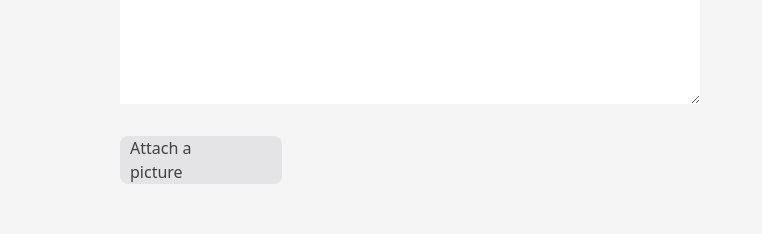
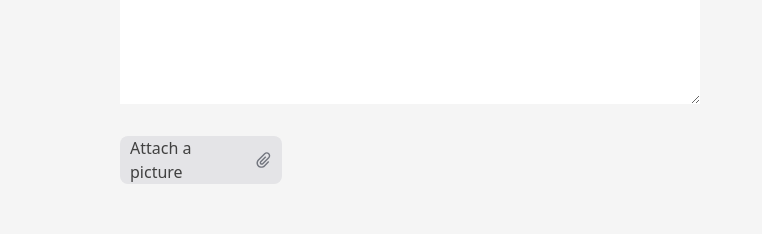
Before and after one commit to OthmanSALAHI/frontend-dothatask, a React (Vite) app: page /add-service in a window 1280 px wide. Shown: the part 880-1114 px from the top of the page, without its empty margins (0-762 px from the left). Built offline with nearby package versions, Linux system fonts and the light colour scheme.

Commit message:
Add attachment icon to AddService form

```diff
--- a/src/components/pages/AddService.jsx
+++ b/src/components/pages/AddService.jsx
@@ -1,6 +1,6 @@
 import React from 'react'
 import { useForm } from 'react-hook-form';
-
+import { ImAttachment } from "react-icons/im";
 
 function AddService() {
     const categories = [
@@ -36,9 +36,9 @@ function AddService() {
                 <div className="text-neutral-800 text-xl font-medium ">Service description</div>
                 <div className="w-[580px] text-neutral-500 text-lg font-normal ">enterthe service description accurately that includes all information and conditions</div>
                 <textarea type="comment" placeholder='i need ...' className='w-[580px] h-48 p-2' />
-                <label for="zone-file" className="w-[162px] h-12 p-2.5 bg-zinc-200 rounded-lg justify-center items-center gap-2.5 inline-flex">
+                <label for="zone-file" className="w-[162px] h-12 p-2.5 bg-zinc-200 rounded-lg justify-center items-center gap-2.5 flex">
                     <div className="text-neutral-700 text-base font-normal ">Attach a picture</div>
-                    <div className="w-4 h-4 relative" />
+                    <ImAttachment className="w-4 h-4 opacity-50 relative" />
                     <input id="zone-file" className="hidden w-[162px] h-12 " type="file"/>
                 </label>
             </form>
```
